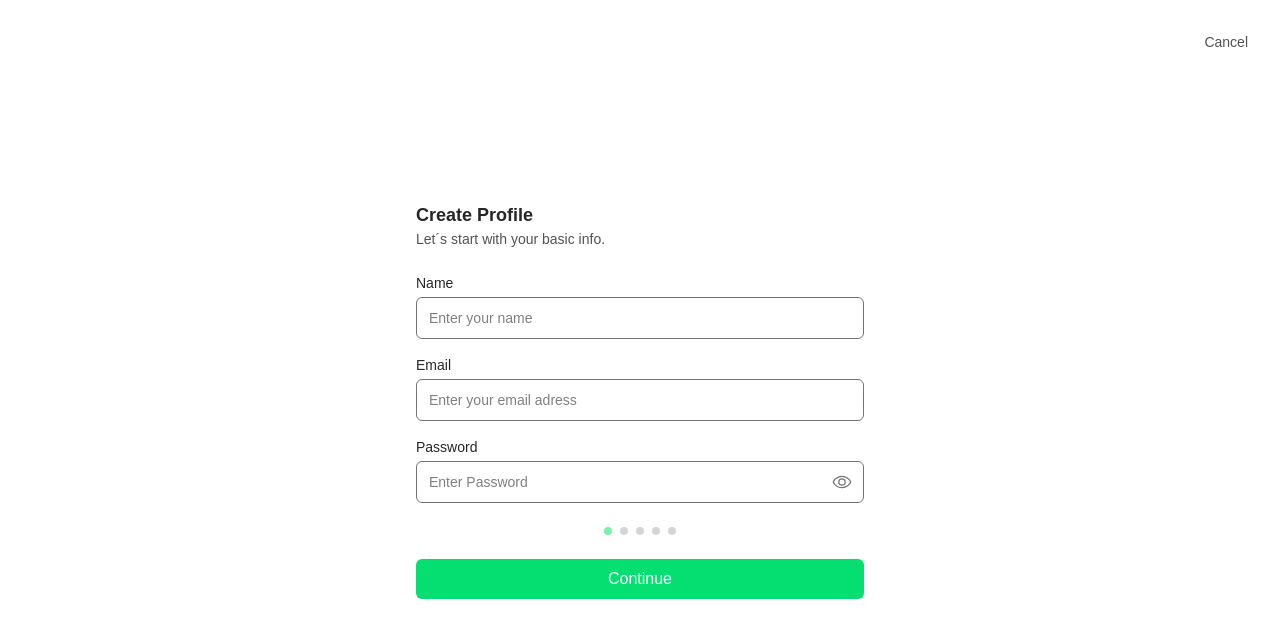
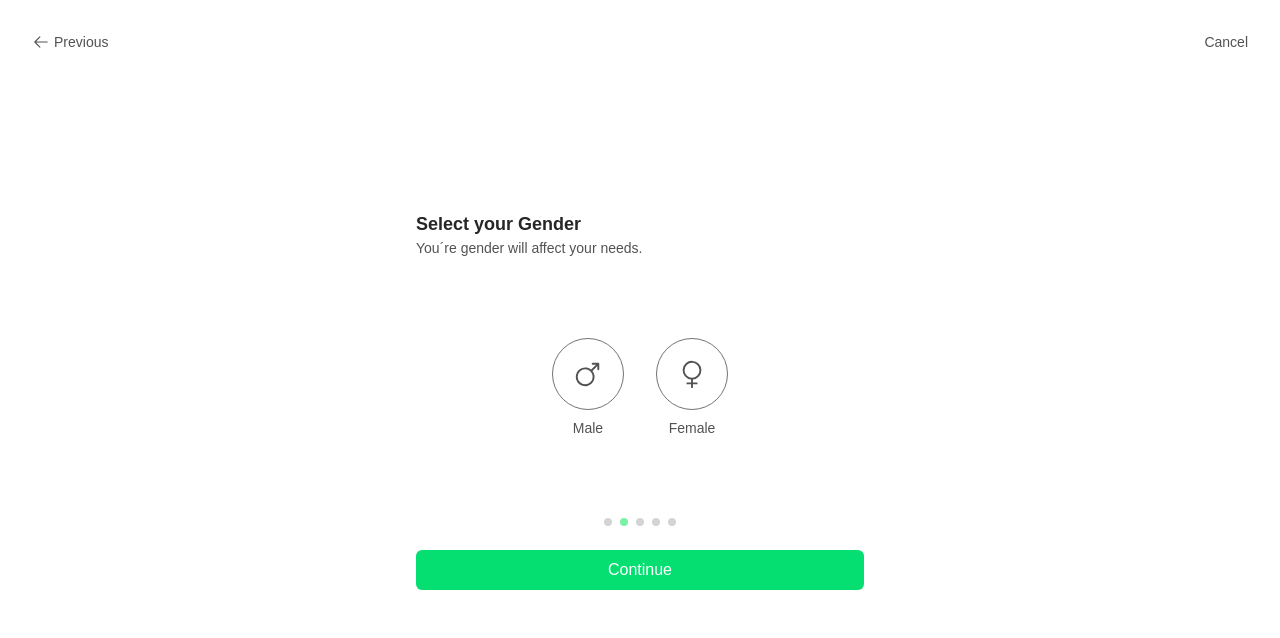
Before and after one commit to andreiagaspar1/app-nutrio, a React (Vite) app: page / in a window 1280 px wide. Both pictures are taken after a click on the button "Continue". Shown: the top 638 px of the page. Built offline with nearby package versions, Linux system fonts and the light colour scheme.

Commit message:
Register Step 2 - Gender

```diff
--- a/package.json
+++ b/package.json
@@ -15,6 +15,7 @@
     "firebase": "^11.6.1",
     "react": "^19.0.0",
     "react-dom": "^19.0.0",
+    "sonner": "^2.0.3",
     "tailwindcss": "^4.1.4"
   },
   "devDependencies": {
--- a/src/pages/register/Register.tsx
+++ b/src/pages/register/Register.tsx
@@ -1,16 +1,22 @@
 import React, { useState } from 'react';
 import { Step1BasicInfo } from './Step1BasicInfo';
+import { Step2Gender } from './Step2Gender';
 
 export const Register = () => {
 	const [currentStep, setCurrentStep] = useState(1);
 
-	const handleNextStep = () => {
+	const handleNextStep = (): void => {
 		setCurrentStep(currentStep + 1);
-	};
+    };
+
+    const handlePreviousStep = (): void => {
+        setCurrentStep(currentStep - 1);
+    };
 
 	return (
 		<div>
 			{currentStep === 1 && <Step1BasicInfo onNext={handleNextStep} />}
+			{currentStep === 2 && <Step2Gender onNext={handleNextStep} onPrevious={handlePreviousStep} />}
 		</div>
 	);
 };
--- a/src/pages/register/Step1BasicInfo.tsx
+++ b/src/pages/register/Step1BasicInfo.tsx
@@ -1,7 +1,11 @@
 import React, { useState } from 'react';
 import { Eye, EyeSlash } from '@phosphor-icons/react';
 
-export const Step1BasicInfo = () => {
+interface Step1BasicInfoProps {
+	onNext: () => void;
+}
+
+export const Step1BasicInfo = ({ onNext }: Step1BasicInfoProps) => {
 	const [formData, setFormData] = useState({
 		name: '',
 		email: '',
@@ -81,7 +85,7 @@ export const Step1BasicInfo = () => {
 					<span className='w-2 h-2 rounded-full bg-neutral-300'></span>
 					<span className='w-2 h-2 rounded-full bg-neutral-300'></span>
 				</div>
-				<button className='w-full py-2 px-4 bg-green-400 text-white rounded-md hover:bg-green-600 transition-colors cursor-pointer' type='submit'>
+				<button className='w-full py-2 px-4 bg-green-400 text-white rounded-md hover:bg-green-600 transition-colors cursor-pointer' type='submit' onClick={onNext}>
 					Continue
 				</button>
 			</div>
--- a/src/pages/register/Step2Gender.tsx
+++ b/src/pages/register/Step2Gender.tsx
@@ -0,0 +1,85 @@
+import React, { useState } from 'react';
+import { GenderMale, GenderFemale, ArrowLeft } from '@phosphor-icons/react';
+import { Toaster, toast } from 'sonner';
+
+interface Step2GenderProps {
+    onNext: () => void;
+    onPrevious: () => void;
+}
+
+
+export const Step2Gender = ({ onNext, onPrevious }: Step2GenderProps) => {
+    const [selectedGender, setSelectedGender] = useState('');
+
+ const handleContinue = () => {
+		if (!selectedGender) {
+			toast.warning('Please select a gender first');
+			return;
+		}
+
+		onNext();
+ };
+
+	return (
+		<div className='min-w-[280px] px-4 flex flex-col items-center justify-center min-h-screen relative'>
+			<Toaster position='top-center' richColors />
+			<button type='button' className='text-neutral-600 text-sm cursor-pointer flex items-center gap-1 absolute top-6 left-6 sm:top-8 sm:left-8' onClick={onPrevious}>
+				<ArrowLeft size={18} />
+				<span>Previous</span>
+			</button>
+
+			<button type='button' className='text-neutral-600 text-sm cursor-pointer absolute top-6 right-6 sm:top-8 sm:right-8'>
+				Cancel
+			</button>
+
+			<div className='w-full max-w-[280px] sm:max-w-md space-y-6 text-left'>
+				<div>
+					<h2 className='text-neutral-800 text-lg font-semibold'>Select your Gender</h2>
+					<p className='text-neutral-600 text-sm'>You´re gender will affect your needs.</p>
+				</div>
+
+				<div className='flex flex-col items-center py-14 gap-14'>
+					<div className='flex gap-8'>
+						<div className='flex flex-col items-center space-y-2'>
+							<button
+								type='button'
+								className={`w-18 h-18 rounded-full p-0 border-1 flex items-center justify-center ${selectedGender === 'male' ? 'border-green-400' : 'border-neutral-500'} transition-colors`}
+								onClick={() => setSelectedGender('male')}
+							>
+								<GenderMale size={30} className={`${selectedGender === 'male' ? 'text-green-400' : 'text-neutral-600'}`} />
+							</button>
+							<span className={`text-sm font-medium ${selectedGender === 'male' ? 'text-green-400' : 'text-neutral-600'} transition-colors`}>Male</span>
+						</div>
+						<div className='flex flex-col items-center space-y-2'>
+							<button
+								type='button'
+								className={`w-18 h-18 rounded-full p-0 border-1 flex items-center justify-center ${selectedGender === 'female' ? 'border-green-400' : 'border-neutral-500'} transition-colors`}
+								onClick={() => setSelectedGender('female')}
+							>
+								<GenderFemale size={30} className={`${selectedGender === 'female' ? 'text-green-400' : 'text-neutral-600'}`} />
+							</button>
+							<span className={`text-sm font-medium ${selectedGender === 'female' ? 'text-green-400' : 'text-neutral-600'} transition-colors`}>Female</span>
+						</div>
+					</div>
+				</div>
+
+				<div className='flex justify-center gap-2'>
+					<span className='w-2 h-2 rounded-full bg-neutral-300'></span>
+					<span className='w-2 h-2 rounded-full bg-green-300'></span> {/* Active */}
+					<span className='w-2 h-2 rounded-full bg-neutral-300'></span>
+					<span className='w-2 h-2 rounded-full bg-neutral-300'></span>
+					<span className='w-2 h-2 rounded-full bg-neutral-300'></span>
+				</div>
+				<button
+					className={`w-full py-2 px-4 bg-green-400 text-white rounded-md hover:bg-green-600 transition-colors cursor-pointer ${
+						selectedGender ? 'bg-green-400 text-white cursor-pointer hover:bg-green-500' : 'bg-gray-300 text-gray-500 cursor-not-allowed'
+					}`}
+					type='submit'
+					onClick={handleContinue}
+				>
+					Continue
+				</button>
+			</div>
+		</div>
+	);
+};
```
Also changed, not shown: 1 other file (tests, documents, lock files or other folders). Lines whose indentation alone changed are shown as unchanged.
